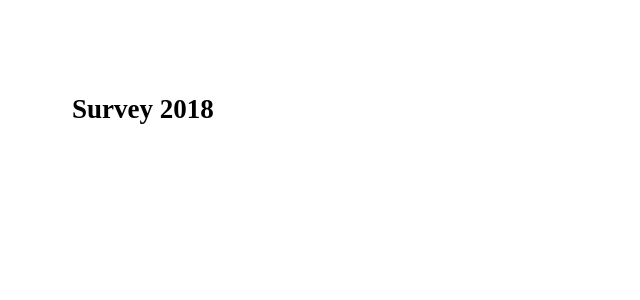
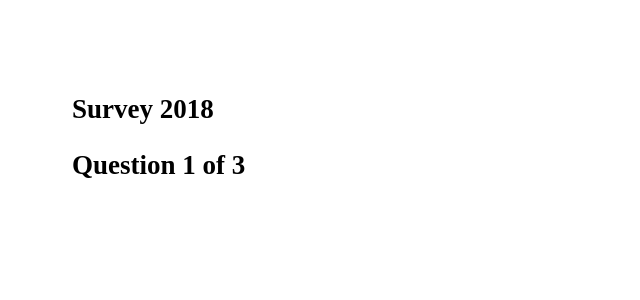
Before and after one commit to seogram/React-Survey, a React (Create React App) app: page / in a window 1280 px wide. Shown: the top 300 px of the page, without its empty margins (0-640 px from the left). Built offline with nearby package versions, Linux system fonts and the light colour scheme.

Commit message:
Sample survey data loaded and number of questions are shown

```diff
--- a/package.json
+++ b/package.json
@@ -1,5 +1,5 @@
 {
-  "name": "lootcheck",
+  "name": "Survey",
   "version": "0.1.0",
   "private": true,
   "devDependencies": {
--- a/src/components/App.js
+++ b/src/components/App.js
@@ -1,11 +1,11 @@
 import React from 'react';
-
+import Survey from './Survey';
 
 const App = () => {
   return (
     <div>
       <h2>Survey 2018</h2>
-
+      <Survey />
     </div>
   )
 }
--- a/src/components/Survey.js
+++ b/src/components/Survey.js
@@ -0,0 +1,38 @@
+import React from 'react'
+import axios from 'axios'
+import Question from './Question'
+
+
+export default class Survey extends React.Component {
+
+    constructor(props) {
+        super(props)
+        this.state = {
+            survey: {},
+        }
+    }
+
+    async componentDidMount() {
+        const data = await axios.get('/data/quiz.json');
+        this.setState({ survey: data });
+    }
+
+
+    render() {
+        const {
+      survey
+    } = this.state
+
+        let numberOfQuestions = survey.data ? survey.data.questions.length : 0
+
+        return (
+            <div>
+                <h1>{survey.title}</h1>
+                <div>
+                    {/* Progress bar */}
+                    <h2>Question {1} of {numberOfQuestions}</h2>
+                </div>
+            </div>
+        )
+    }
+}
```
Also changed, not shown: public/data/quiz.json (renamed from data/quiz.json), 2 other files (tests, documents, lock files or other folders).
